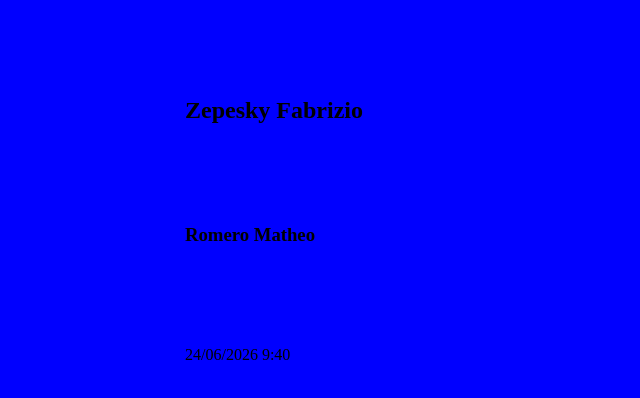
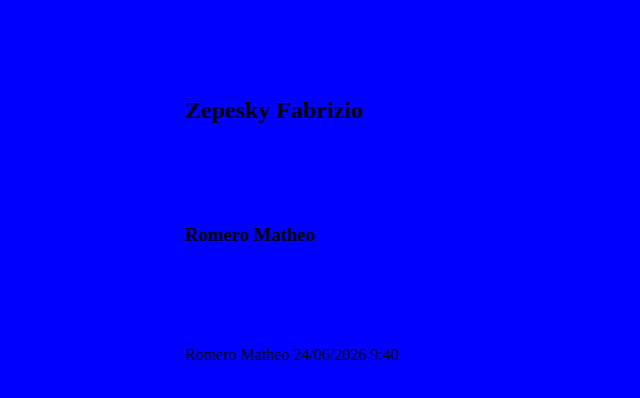
Before and after one commit to Zepesky/TP_SO_i4_108, a plain HTML site: page index.html in a window 1280 px wide. Shown: the part 240-638 px from the top of the page, without its empty margins (115-755 px from the left). Drawn offline with Linux system fonts and the light colour scheme.

Commit message:
agrego mi nombre, fecha y hora en el parrafo

```diff
--- a/index.html
+++ b/index.html
@@ -10,6 +10,6 @@
     <h1>Controlde versiones</h1>
     <h2>Zepesky Fabrizio</h2>
     <h3>Romero Matheo</h3>
-    <p>24/06/2026 9:40</p>
+    <p>Romero Matheo 24/06/2026 9:40</p>
 </body>
 </html>
```
